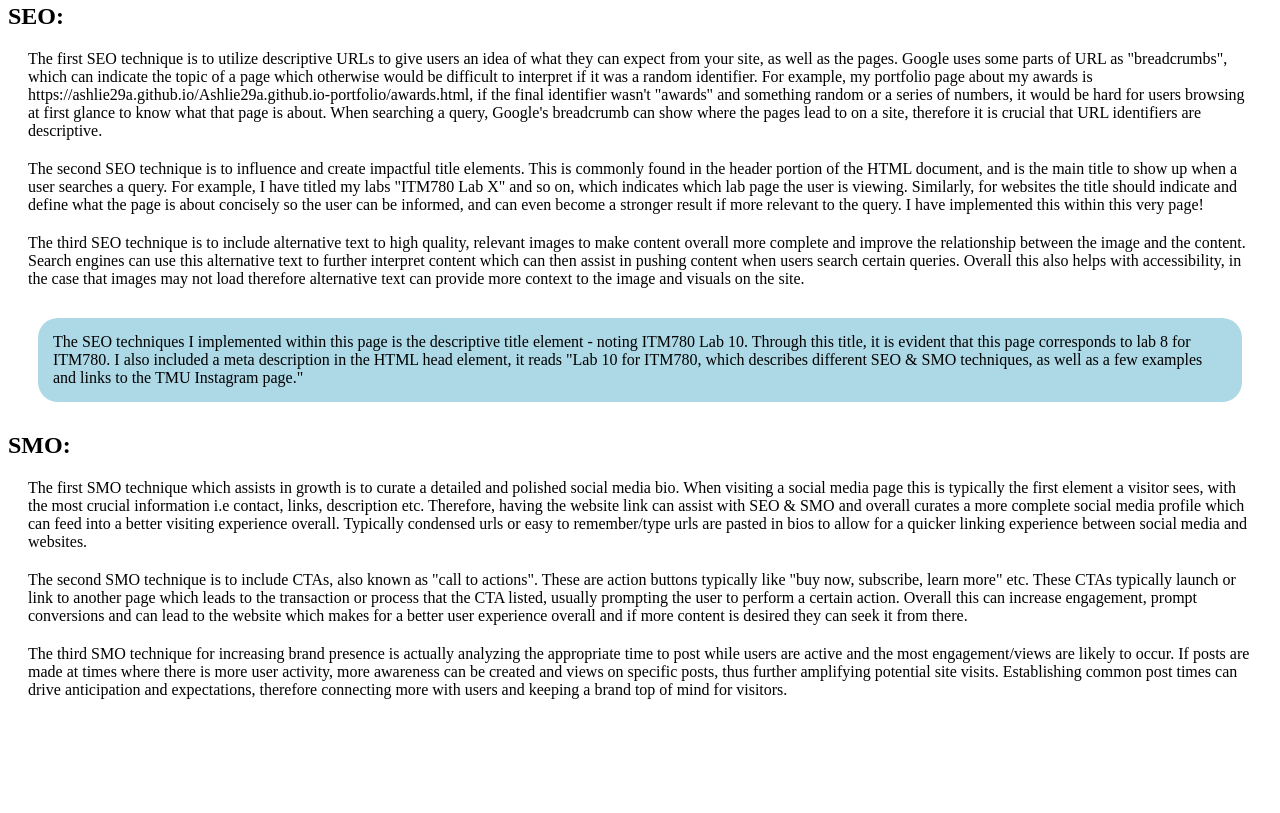
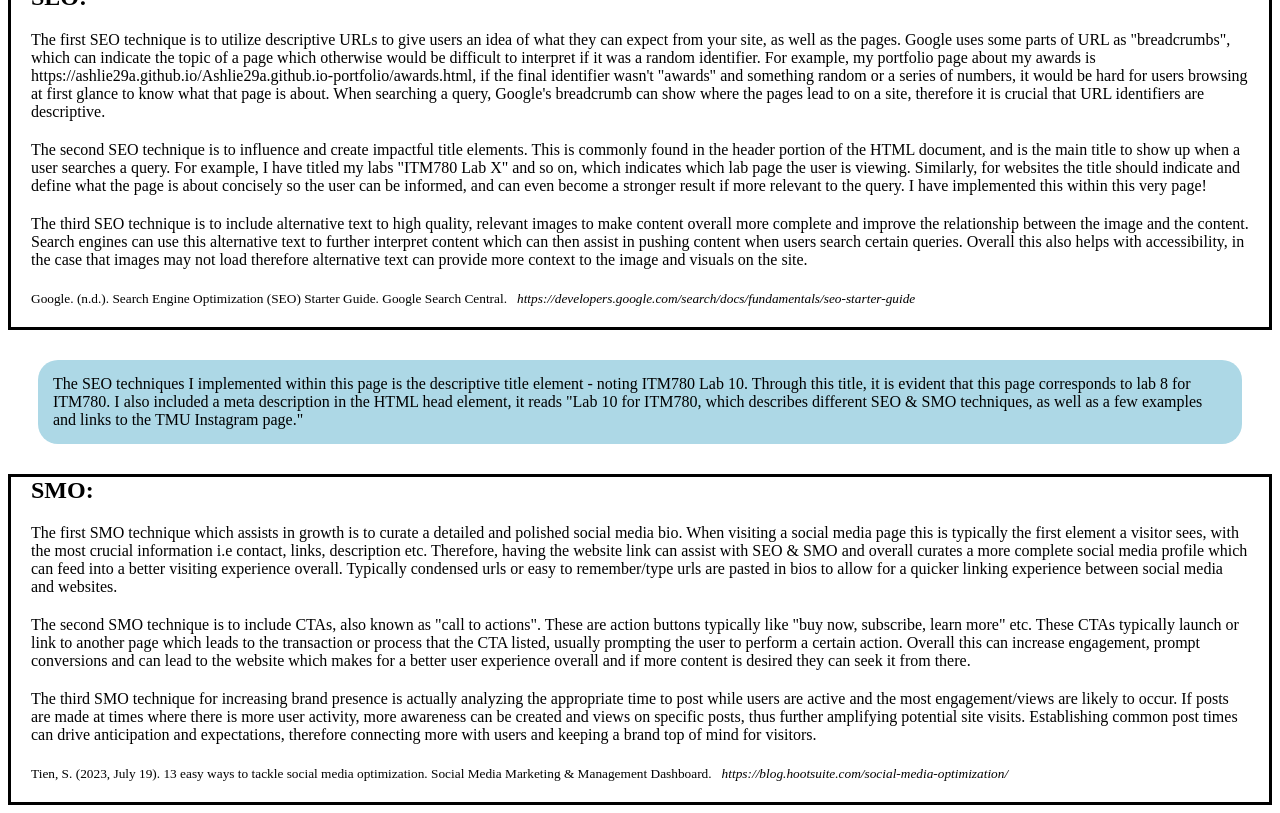
Before and after one commit to Ashlie29A/Ashlie29A.github.io, a plain HTML site: page lab10.html in a window 1280 px wide. Shown: the part 122-935 px from the top of the page. Before the commit the page ends 841 px from the top, so only its background shows below. Drawn offline with Linux system fonts and the light colour scheme.

Commit message:
Update lab10.html

```diff
--- a/lab10.html
+++ b/lab10.html
@@ -10,8 +10,9 @@
 <body>
     <style>
 
-        h1{
+        h1, h2, h4{
             display:inline;
+            margin: 20px;
         }
 
         p {
@@ -35,6 +36,15 @@
             background-color: lightblue;
         }
 
+        .seo-container {
+            border: 3px solid black;
+        }
+
+        .smo-container {
+            border: 3px solid black;
+        }
+
+
     </style>
     <h1>SEO & SMO Techniques</h1>
     <div class="icon-container">
@@ -43,6 +53,7 @@
         </a>
         <h4>Click to visit TMU's Instagram!</h4>
     </div>
+    <div class = "seo-container">
     <h2>SEO:</h2>
     <p>The first SEO technique is to utilize descriptive URLs to give users an idea of what they can expect from your site, as well as the pages.
     Google uses some parts of  URL as "breadcrumbs", which can indicate the topic of a page which otherwise would be difficult to interpret if it was a random identifier.
@@ -57,9 +68,14 @@
         Search engines can use this alternative text to further interpret content which can then assist in pushing content when users search certain queries.
         Overall this also helps with accessibility, in the case that images may not load therefore alternative text can provide more context to the image and visuals on the site. </p>
 
+    <p><small>Google. (n.d.). Search Engine Optimization (SEO) Starter Guide. Google Search Central.<i>https://developers.google.com/search/docs/fundamentals/seo-starter-guide</i></small></p>
+    </div>
+
     <div class="seo-implementation">The SEO techniques I implemented within this page is the descriptive title element - noting ITM780 Lab 10.
         Through this title, it is evident that this page corresponds to lab 8 for ITM780. I also included a meta description in the HTML head element, it reads "Lab 10 for ITM780, which describes different SEO & SMO techniques, as well as a few examples and links to the TMU Instagram page."
     </div>
+
+    <div class = "smo-container">
     <h2>SMO:</h2>
     <p>The first SMO technique which assists in growth is to curate a detailed and polished social media bio.
         When visiting a social media page this is typically the first element a visitor sees, with the most crucial information i.e contact, links, description etc.
@@ -76,7 +92,8 @@
         Establishing common post times can drive anticipation and expectations, therefore connecting more with users and keeping a brand top of mind for visitors.
     </p>
 
-
+    <p><small>Tien, S. (2023, July 19). 13 easy ways to tackle social media optimization. Social Media Marketing & Management Dashboard.<i>https://blog.hootsuite.com/social-media-optimization/</i></small></p>
+</div>
 
 
 
```
